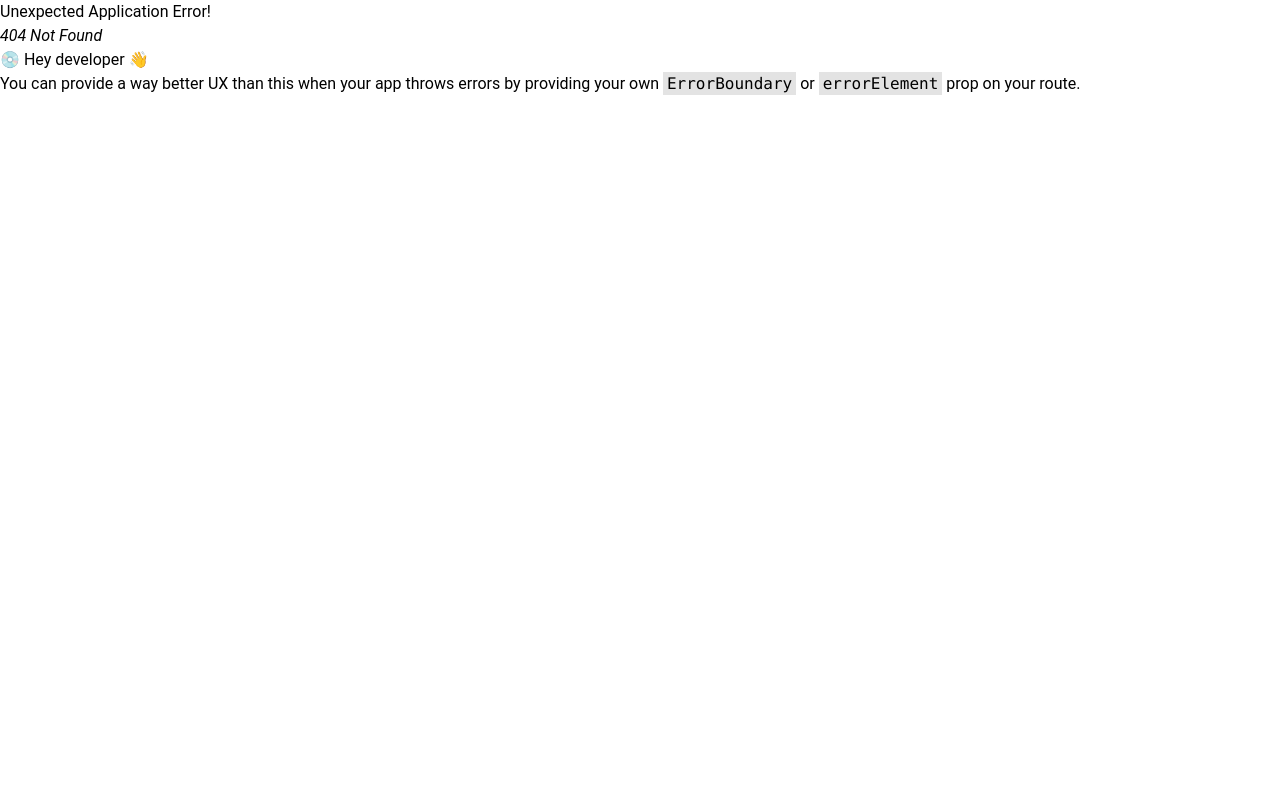
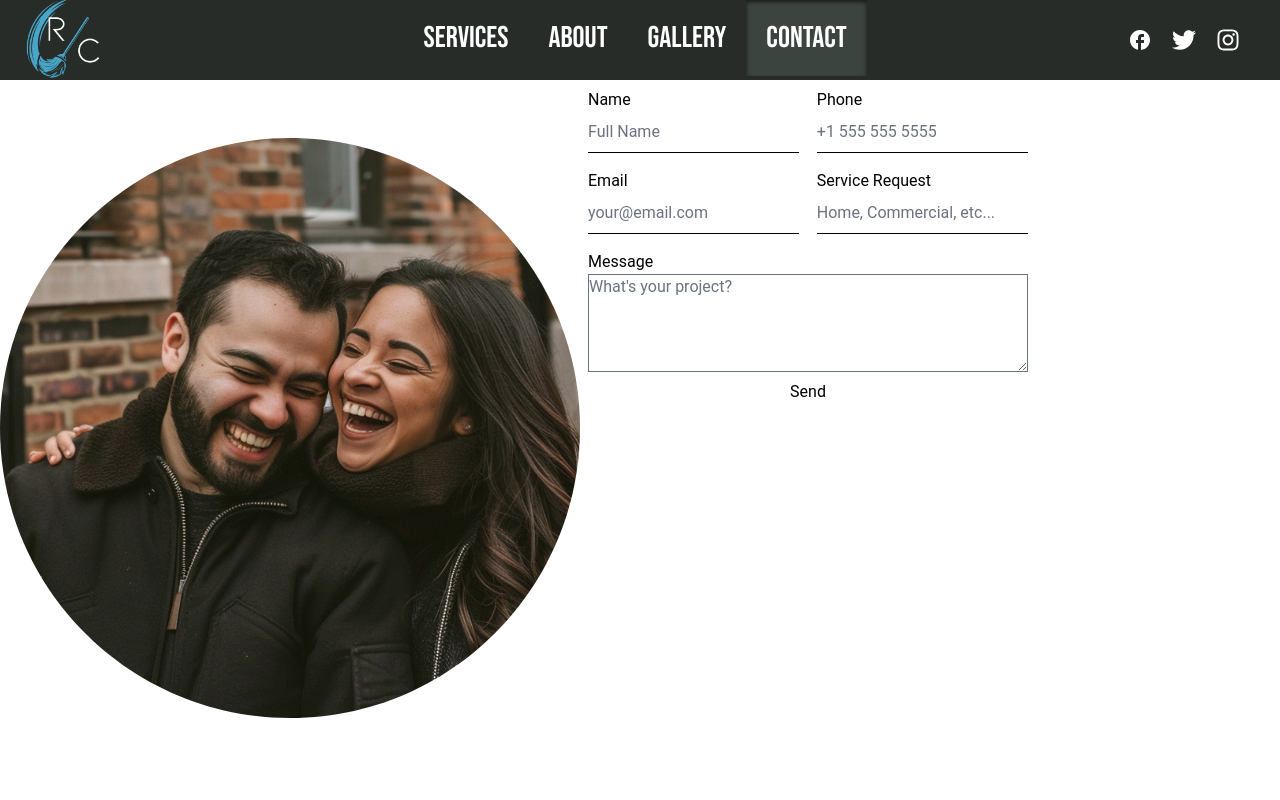
Before and after one commit to erreyonj/redeemer-cln, a React (Vite) app: page /Contact in a window 1280 px wide. Before the commit this address had no page. Shown: the top 800 px of the page. Built offline with nearby package versions, Linux system fonts and the light colour scheme.

Commit message:
add: remaining page route and placeholders

```diff
--- a/src/App.jsx
+++ b/src/App.jsx
@@ -6,15 +6,19 @@ import HomePage from './pages/HomePage'
 import ServicesPg from './pages/ServicesPg'
 import MainLayout from './layouts/MainLayout'
 import AboutPg from './pages/AboutPg'
+import ContactPg from './pages/ContactPg'
+import GalleryPg from './pages/GalleryPg'
 
 
 
 const router = createBrowserRouter(
   createRoutesFromElements(
-    <Route path='/' element={<MainLayout/>}>
+    <Route path='/' element={ <MainLayout/> }>
       <Route index element={ <HomePage/> }/>
       <Route path='/Services' element={ <ServicesPg/> }/>
       <Route path='/About' element={ <AboutPg/> }/>
+      <Route path='/Gallery' element={ <GalleryPg/> }/>
+      <Route path='/Contact' element={ <ContactPg/> }/>
     </Route>
   )
 )
--- a/src/pages/AboutPg.jsx
+++ b/src/pages/AboutPg.jsx
@@ -1,4 +1,4 @@
-import bigIcon from '../assets/parras-PH-big-icon.png'
+import theParras from '../assets/parras-PH-big-icon.png'
 
 // Page Data
 const tenets = ['Mission','Vision','Target/OurCustomer','Benefits/OurFaith']
@@ -14,7 +14,7 @@ const AboutPg = () => {
     <>
       <div id="aboutWrapper" className="flex flex-row xl:mt-20 xl:h-[750px]">
         <div id="aboutCore">
-            <img src={bigIcon} alt="" />
+            <img src={theParras} alt="" />
             <p></p>
         </div>
         <div id="aboutCarousel">
--- /dev/null
+++ b/src/pages/ContactPg.jsx
@@ -0,0 +1,49 @@
+import React from 'react'
+import theParras from '../assets/parras-PH-big-icon.png'
+
+const ContactPg = () => {
+  return (
+    <>
+        <div id="contactWrapper" className="flex flex-row xl:mt-20 xl:h-[750px]">
+            <div id="contactCore">
+                <img src={theParras} alt="" />
+                <p></p>
+            </div>
+
+            <div id="contactForm" className="">
+                <form action="" className="flex flex-col flex-wrap place-content-center *:w-full">
+                    <div className="grid grid-cols-50-50 p-2 justify-between">
+                        <div className="inputGroup flex flex-col">
+                            <label htmlFor="">Name</label>
+                            <input type="text" placeholder="Full Name" className="border-t-0 border-l-0 border-r-0 border-black px-0"/>
+                        </div>
+                        <div className="inputGroup flex flex-col">
+                            <label htmlFor="phone">Phone</label>
+                            <input type="tel" placeholder="+1 555 555 5555" className="border-t-0 border-l-0 border-r-0 border-black px-0"/>
+                        </div>
+                    </div>
+                    <div className="grid grid-cols-50-50 p-2 justify-between">
+                        <div className="inputGroup flex flex-col">
+                            <label htmlFor="fname">Email</label>
+                            <input type="email" placeholder="your@email.com" className="border-t-0 border-l-0 border-r-0 border-black px-0"/>
+                        </div>
+                        <div className="inputGroup flex flex-col">
+                            <label htmlFor="fname">Service Request</label>
+                            <input type="text" placeholder="Home, Commercial, etc..." className="border-t-0 border-l-0 border-r-0 border-black px-0"/>
+                        </div>
+                    </div>
+
+                    <div className="flex flex-col p-2 justify-between">
+                        <label htmlFor="">Message</label>
+                        <textarea rows="4" placeholder="What's your project?" className="p-0"></textarea>
+                    </div>
+
+                    <button type="submit" className="btn">Send</button>
+                </form>
+            </div>
+        </div>
+    </>
+  )
+}
+
+export default ContactPg
--- /dev/null
+++ b/src/pages/GalleryPg.jsx
@@ -0,0 +1,11 @@
+import React from 'react'
+
+const GalleryPg = () => {
+  return (
+    <div className="flex flex-row xl:mt-20 xl:h-[750px]">
+      <h2>Just Hold On</h2>
+    </div>
+  )
+}
+
+export default GalleryPg
--- a/src/pages/ServicesPg.jsx
+++ b/src/pages/ServicesPg.jsx
@@ -4,9 +4,21 @@ import MainLayout from "../layouts/MainLayout"
 
 
 const ServicesPg = () => {
+  // Component Data
+  const ourServices = ['Commercial', 'Move In/Out', 'Specialty']
+
+
   return (
     <>
-      <Services isPage />
+      {/* <Services isPage /> */}
+      <div id="selector" className="flex flex-col xl:mt-20 xl:h-[750px] place-content-center">
+        <div className="flex flex-col place-content-center mx-auto">
+          <p className="font-bebas text-5xl text-center mb-10">Which of our services can we offer you?</p>
+          <div className="flex place-content-center shadow-xl-inner">
+            {ourServices.map((service,index)=><h2 className="font-bebas text-2xl mx-10 text-center">{service}</h2>)}
+          </div>
+        </div>
+      </div>
     </>
   )
 }
```
